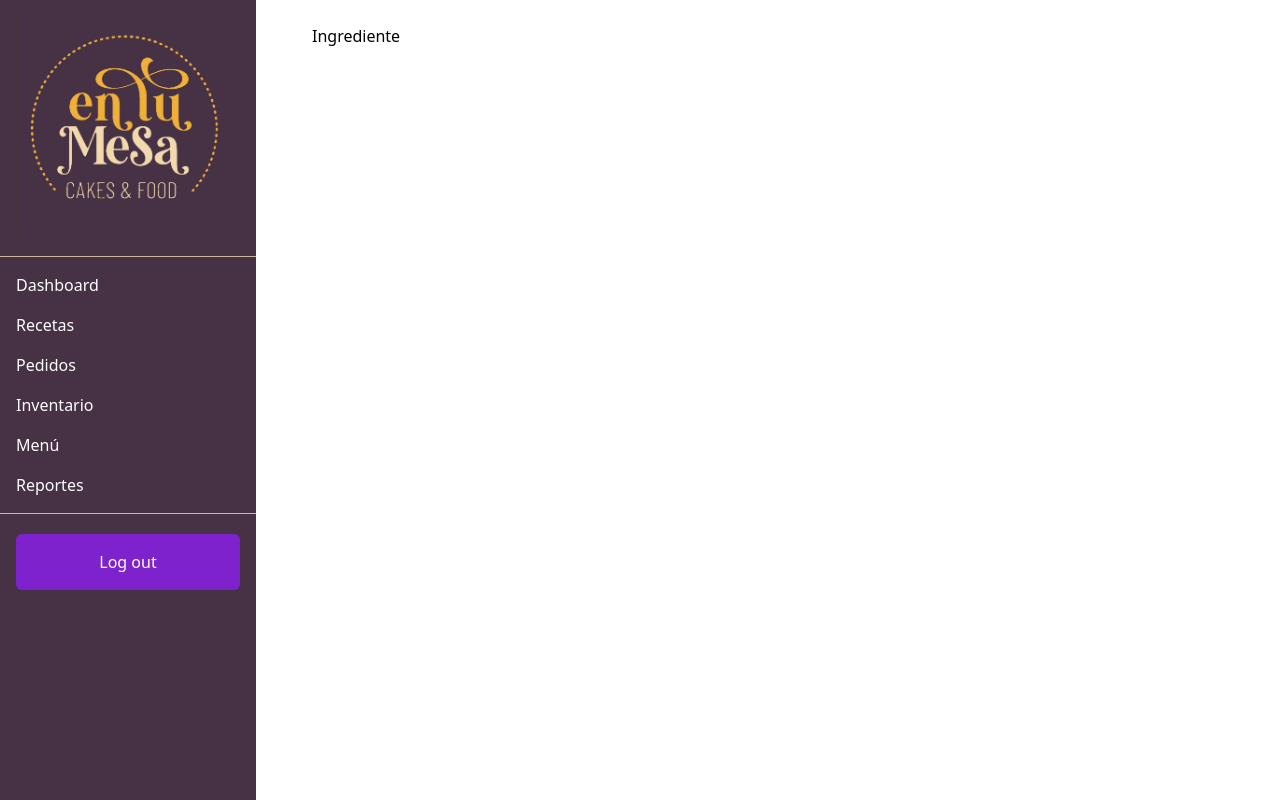
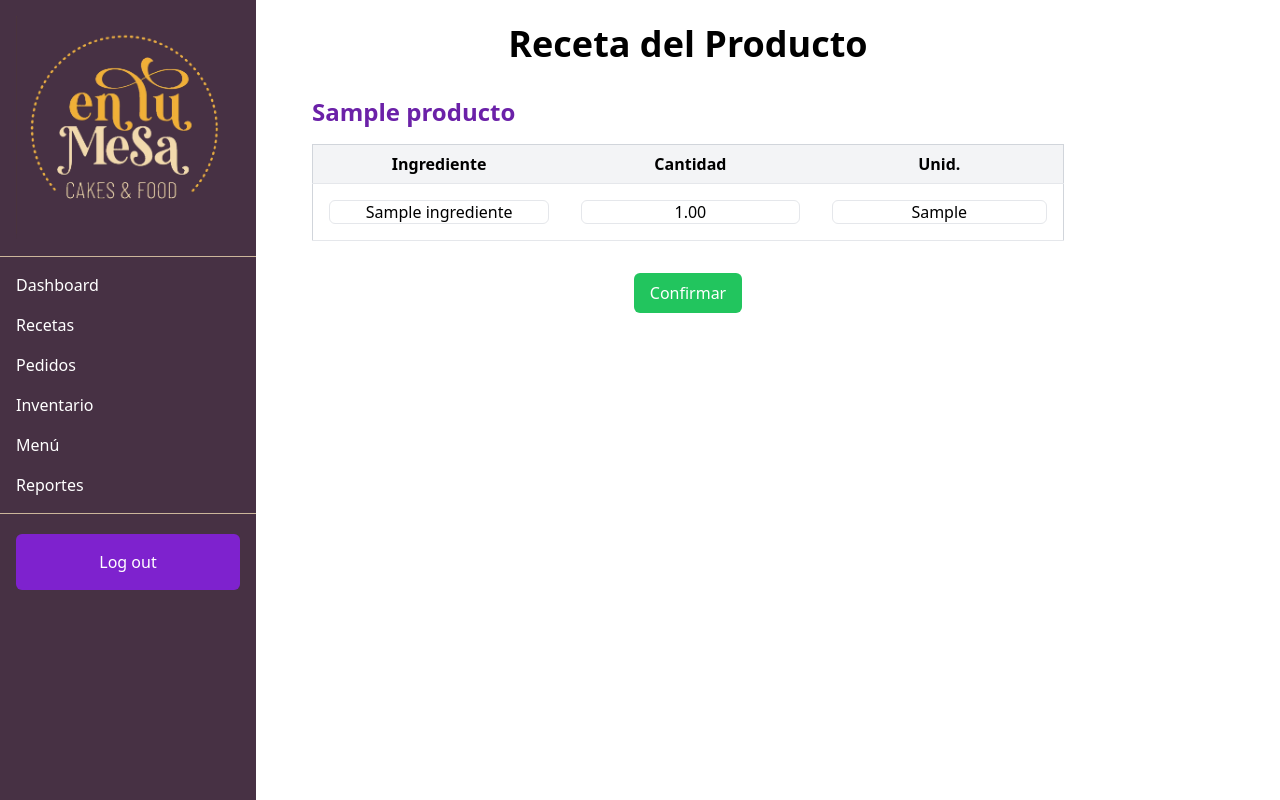
Before and after one commit to RodraigoHerrera/CODE-YARM, a PHP site: page /modIngrediente.php?codigo=1 in a window 1280 px wide. Run offline with PHP 8.4, Linux system fonts and the light colour scheme; tables that the repository leaves empty hold one stand-in row (values such as "Sample post"); some web fonts are replaced.

Commit message:
Editar Recetas 1

```diff
--- a/src/output.css
+++ b/src/output.css
@@ -944,9 +944,19 @@ video {
   background-color: rgb(229 231 235 / var(--tw-bg-opacity));
 }
 
+.bg-green-500{
+  --tw-bg-opacity: 1;
+  background-color: rgb(34 197 94 / var(--tw-bg-opacity));
+}
+
 .bg-purple-700{
   --tw-bg-opacity: 1;
   background-color: rgb(126 34 206 / var(--tw-bg-opacity));
+}
+
+.bg-red-600{
+  --tw-bg-opacity: 1;
+  background-color: rgb(220 38 38 / var(--tw-bg-opacity));
 }
 
 .bg-white{
@@ -1077,11 +1087,6 @@ video {
   padding-bottom: 1rem;
 }
 
-.px-2{
-  padding-left: 0.5rem;
-  padding-right: 0.5rem;
-}
-
 .pb-3{
   padding-bottom: 0.75rem;
 }
@@ -1100,6 +1105,14 @@ video {
 
 .pt-5{
   padding-top: 1.25rem;
+}
+
+.pr-10{
+  padding-right: 2.5rem;
+}
+
+.pr-5{
+  padding-right: 1.25rem;
 }
 
 .text-center{
--- a/src/views/modIngrediente.php
+++ b/src/views/modIngrediente.php
@@ -1,14 +1,86 @@
 <?php include '../../templates/sidebar.html' ?>
 
-<div class=" ml-72 mr-48 p-6">
-    <form action="">
-        <div>
-            <label for="">
-                Ingrediente
-            </label>
-            <div>
-                <input type="text">
-            </div>
-        </div>
-    </form>
-</div>
+<?php
+include '../model/conexion.php';
+
+// ID del producto que deseas mostrar desde la URL
+$producto_id = $_GET["codigo"]; // Obtener el ID del producto desde el parametro 'codigo'
+
+// Consulta modificada para obtener solo un producto especifico
+$sql = "SELECT productos.nombre AS producto, ingredientes.nombre AS ingrediente, recetas.cantidad, ingredientes.unidad_medida, recetas.id AS lol
+        FROM recetas
+        INNER JOIN productos ON recetas.producto_id = productos.id
+        INNER JOIN ingredientes ON recetas.ingrediente_id = ingredientes.id
+        WHERE productos.id = ?
+        ORDER BY productos.nombre";
+
+// Preparar la consulta para evitar inyecciones SQL
+$stmt = $conn->prepare($sql);
+$stmt->bind_param("i", $producto_id);
+$stmt->execute();
+$result = $stmt->get_result();
+?>
+
+<!DOCTYPE html>
+<html lang="en">
+<head>
+    <meta charset="UTF-8">
+    <meta name="viewport" content="width=device-width, initial-scale=1.0">
+    <title>Receta del Producto Específico</title>
+</head>
+<body>
+    <div class=" ml-72 mr-48 p-6">
+        <h1 class="text-4xl font-bold text-center mb-8">Receta del Producto</h1>
+        <form action="guardarCambios.php" method="post">
+        <?php
+            if ($result->num_rows > 0) {
+                $producto_actual = "";
+
+                while ($row = $result->fetch_assoc())
+                {
+                    // Verificar si el producto ha cambiado para crear una nueva sección de producto
+                    if ($producto_actual !== $row['producto']) {
+                        if ($producto_actual !== "") {
+                            // Cerrar el <table> anterior cuando cambie de producto
+                            echo "</tbody></table></div>";
+                        }
+
+                        // Actualizar el producto actual y crear un nuevo título y tabla
+                        $producto_actual = $row['producto'];
+                        echo "<div class='mb-8'>";
+                        echo "<h2 class='text-2xl font-semibold text-purple-800 mb-4'>$producto_actual</h2>";
+
+                        echo "<table class=' min-w-full bg-white border border-gray-300 mb-6 '>
+                                <thead>
+                                    <tr>
+                                        <th class='py-2 px-4 border-b bg-gray-100'>Ingrediente</th>
+                                        <th class='py-2 px-4 border-b bg-gray-100'>Cantidad</th>
+                                        <th class='py-2 px-4 border-b bg-gray-100'>Unid.</th>
+                                    </tr>
+                                </thead>
+                                <tbody>";
+                    }
+
+                    // Mostrar cada ingrediente como input editable dentro de la tabla del producto correspondiente
+                    echo "<tr>";
+                    echo "<td class='py-4 px-4 border-b text-center'><input type='text' name='ingredientes[]' value='" . htmlspecialchars($row['ingrediente']) . "' class='w-full text-center border rounded-md'></td>";
+                    echo "<td class='py-4 px-4 border-b text-center'><input type='text' name='cantidades[]' value='" . htmlspecialchars($row['cantidad']) . "' class='w-full text-center border rounded-md'></td>";
+                    echo "<td class='py-4 px-4 border-b text-center'><input type='text' name='unidades[]' value='" . htmlspecialchars($row['unidad_medida']) . "' class='w-full text-center border rounded-md'></td>";
+                    echo "</tr>";
+                }
+
+                // Cerrar la última tabla
+                echo "</tbody></table></div>";
+                echo "<div class='text-center mt-4'><button type='button' class='bg-green-500 text-white py-2 px-4 rounded-md'>Confirmar</button></div>";
+            }
+            else {
+                echo "<p class='text-center text-gray-600'>No se encontraron recetas para el producto especificado.</p>";
+            }
+
+        // Cerrar conexión
+        $conn->close();
+        ?>
+        </form>
+    </div>
+</body>
+</html>
```
Also changed, not shown: src/views/recetas.php (+6 -4 lines).
